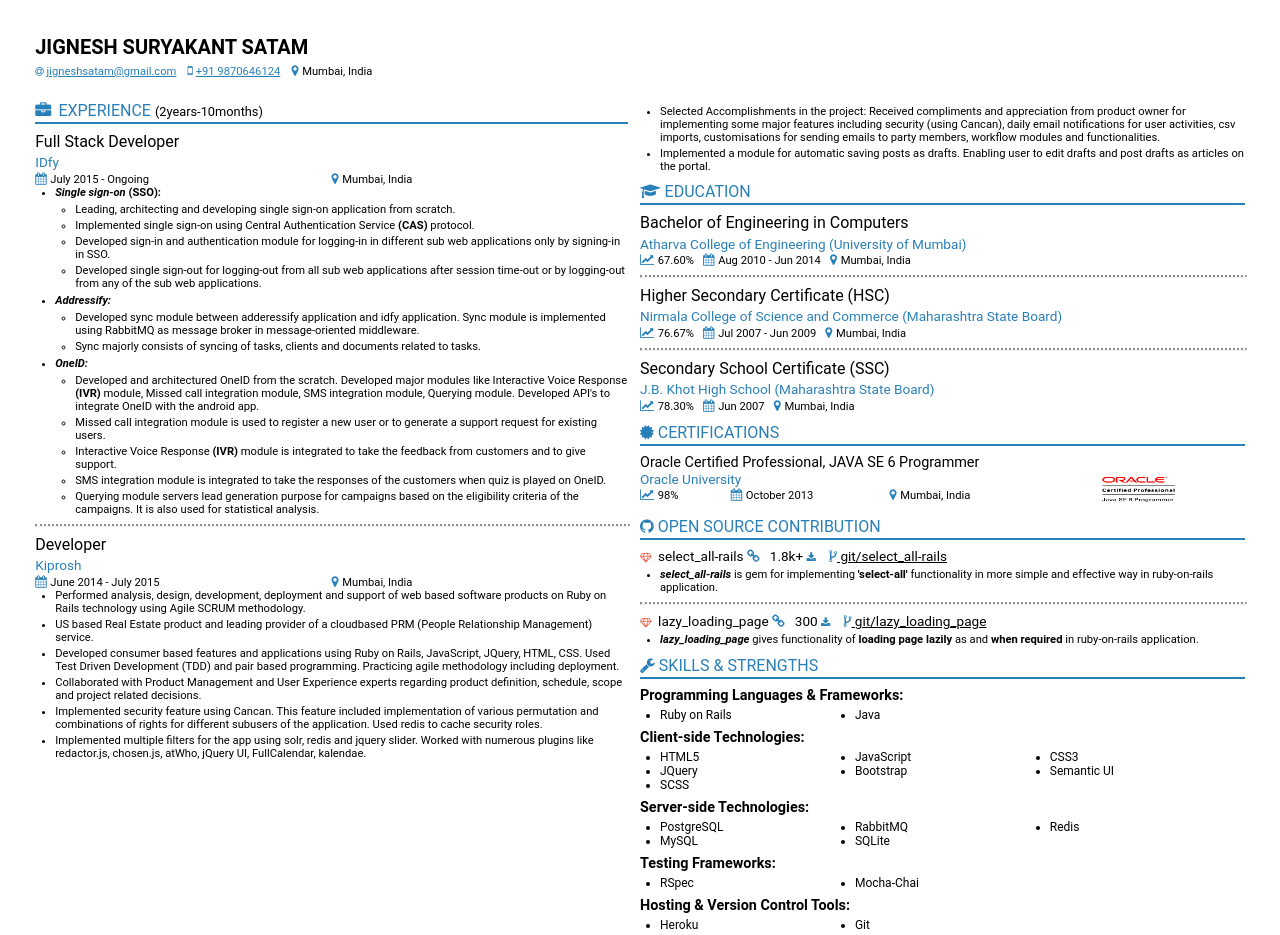
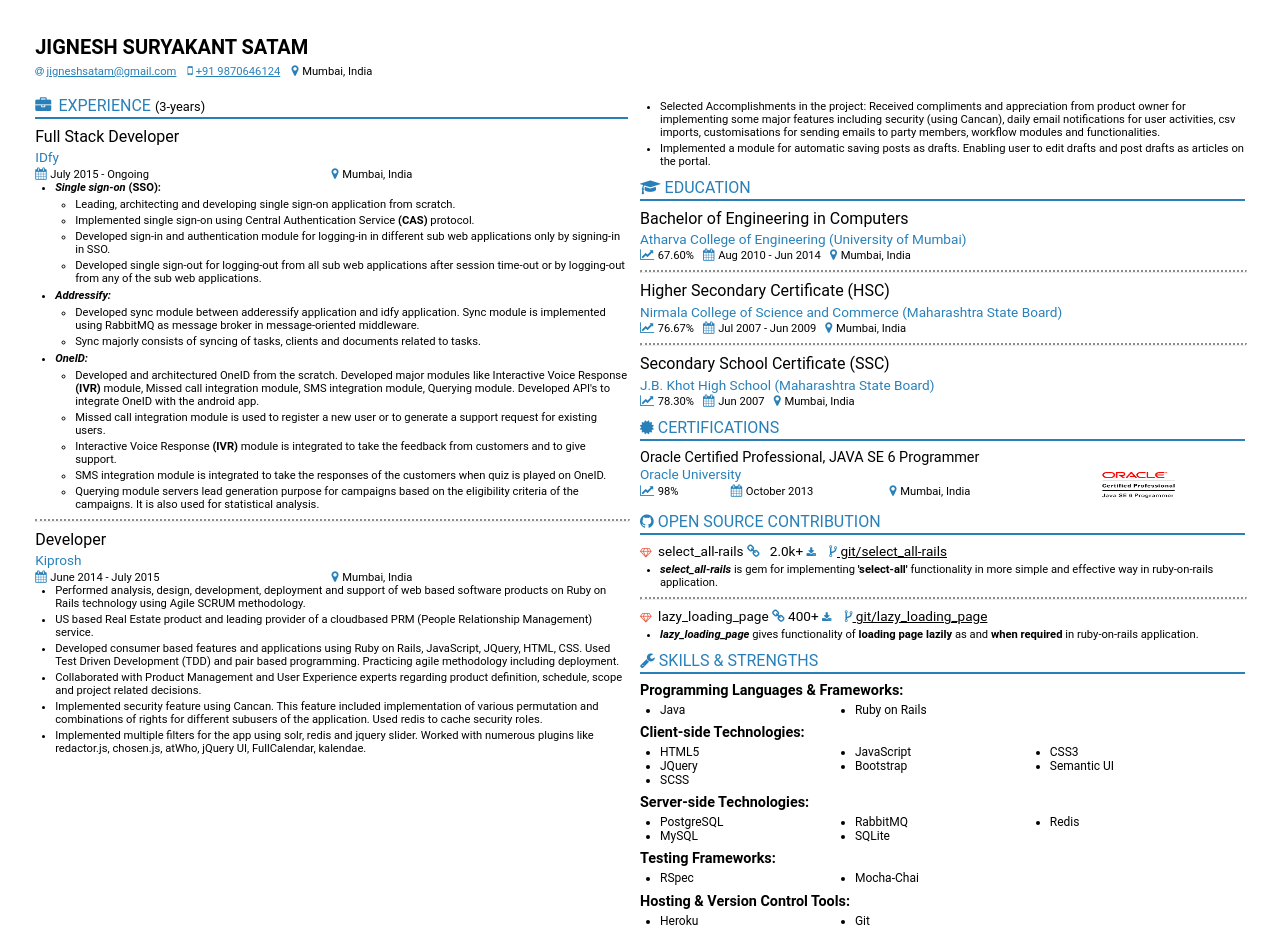
Before and after one commit to JigneshSatam/resume-builder, a plain HTML site: page index.html in a window 1280 px wide. Drawn offline with Linux system fonts and the light colour scheme; a web font is replaced by a local one.

Commit message:
Changed experience and gem downloads and css

```diff
--- a/index.html
+++ b/index.html
@@ -44,7 +44,7 @@
         <div class="left_sub_container">
           <div class="topic">
             <i class="fa fa-briefcase" style="margin-right: 0.45em;"></i>EXPERIENCE
-            <span class="total_experience">(2years-10months)</span>
+            <span class="total_experience">(3-years)</span>
           </div>
           <div>
             <hr class="topic_seperator">
@@ -287,7 +287,7 @@
                 <i class="fa fa-link"></i>
               </a>
               &nbsp
-              1.8k+ <i class="fa fa-download"></i>
+              2.0k+ <i class="fa fa-download"></i>
               &nbsp
               <a href="https://github.com/JigneshSatam/select_all-rails">
                 <i class="fa fa-code-fork"></i>
@@ -308,8 +308,8 @@
                 lazy_loading_page
                 <i class="fa fa-link"></i>
               </a>
-              &nbsp
-              300 <i class="fa fa-download"></i>
+              <!-- &nbsp -->
+              400+ <i class="fa fa-download"></i>
               &nbsp
               <a href="https://github.com/JigneshSatam/lazy_loading_page">
                 <i class="fa fa-code-fork"></i>
@@ -339,10 +339,10 @@
             <div class="skills_and_strengths_content">
               <ul class="ul_margin ul_padding">
                 <div class="skills_and_strengths_left_container">
-                  <li>Ruby on Rails</li>
+                  <li>Java</li>
                 </div>
                 <div class="skills_and_strengths_left_container">
-                  <li>Java</li>
+                  <li>Ruby on Rails</li>
                 </div>
                 <div class="clear"></div>
               </ul>
--- a/style.css
+++ b/style.css
@@ -7,6 +7,7 @@
 }
 body{
   margin: 0.7em;
+  margin-bottom: 0;
   padding: 0.5em 0.5em 0em;
   /*background-image: url('240_F_93239630_Ied7ydOXdKKnLCb6WlQJBmYVSrjTF7gO.jpg');*/
 }
@@ -88,7 +89,8 @@
   float: left;
 }
 #container1{
-  height: 4em;
+  height: 3.7em;
+  /*height: 4em;*/
   margin-bottom: 0.1em;
   margin-top: 1em;
   /*height: 70px;
```
